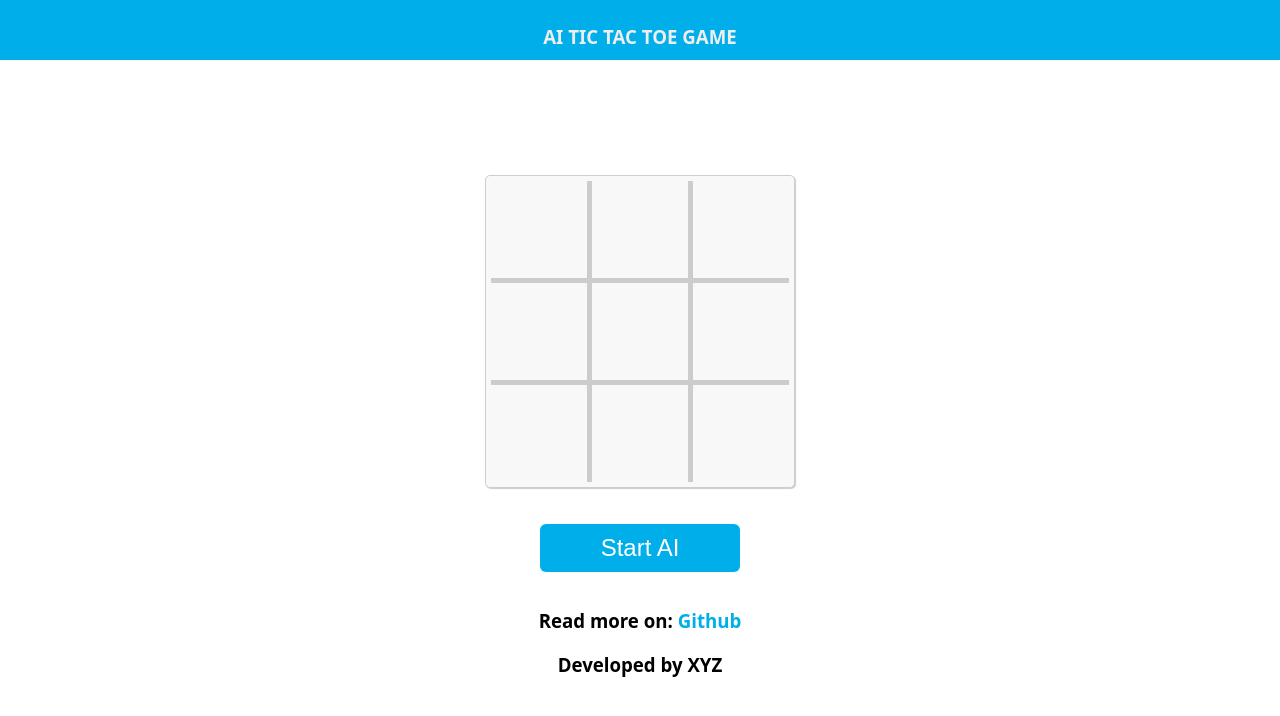
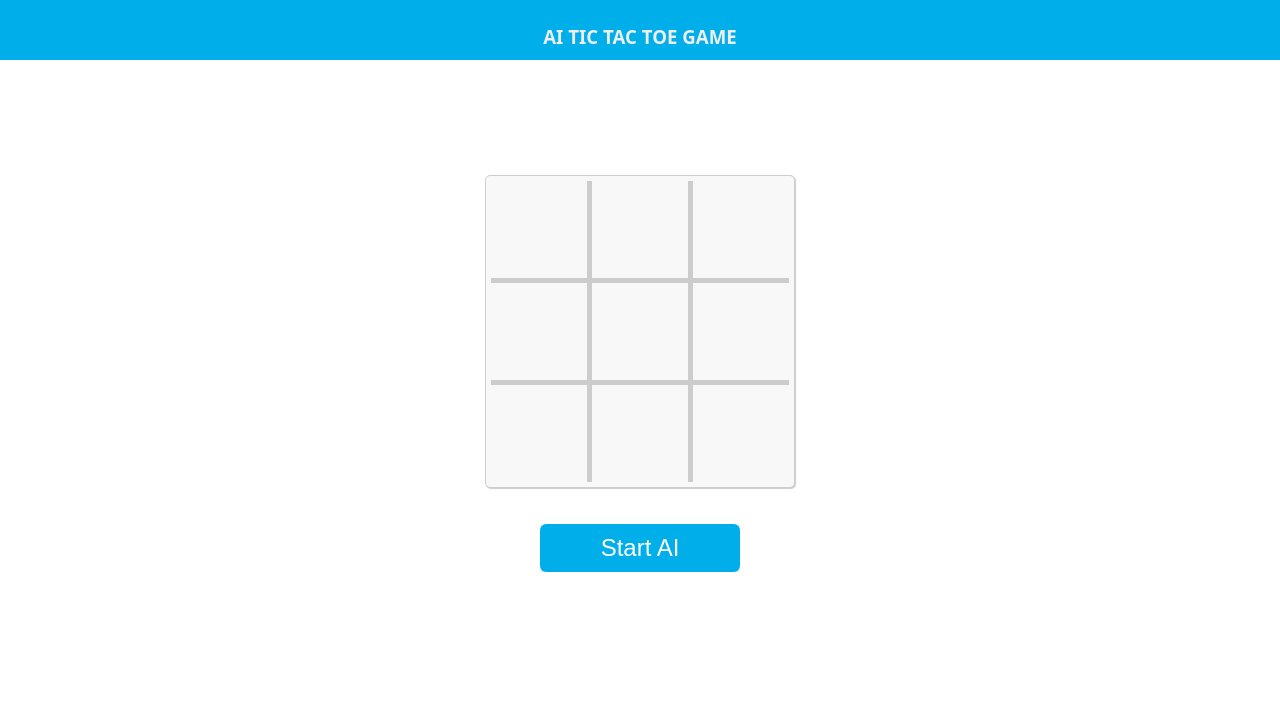
Before and after one commit to Anushka2414-bot/repo1, a plain HTML site: page index.html in a window 1280 px wide. Drawn offline with Linux system fonts and the light colour scheme.

Commit message:
Update index.html

```diff
--- a/index.html
+++ b/index.html
@@ -25,8 +25,8 @@
 		<input type="button" value="Start AI" id="bnt-restart" onclick="restartBnt(this)"/>
 		<br />
 		<footer>
-			<p>Read more on: <a href="https://github.com/">Github</a></p>
-            <p>Developed by XYZ</p>
+<!-- 			<p>Read more on: <a href="https://github.com/">Github</a></p> -->
+<!--             <p>Developed by XYZ</p> -->
 		</footer>
 	</body>
 </html>
```
